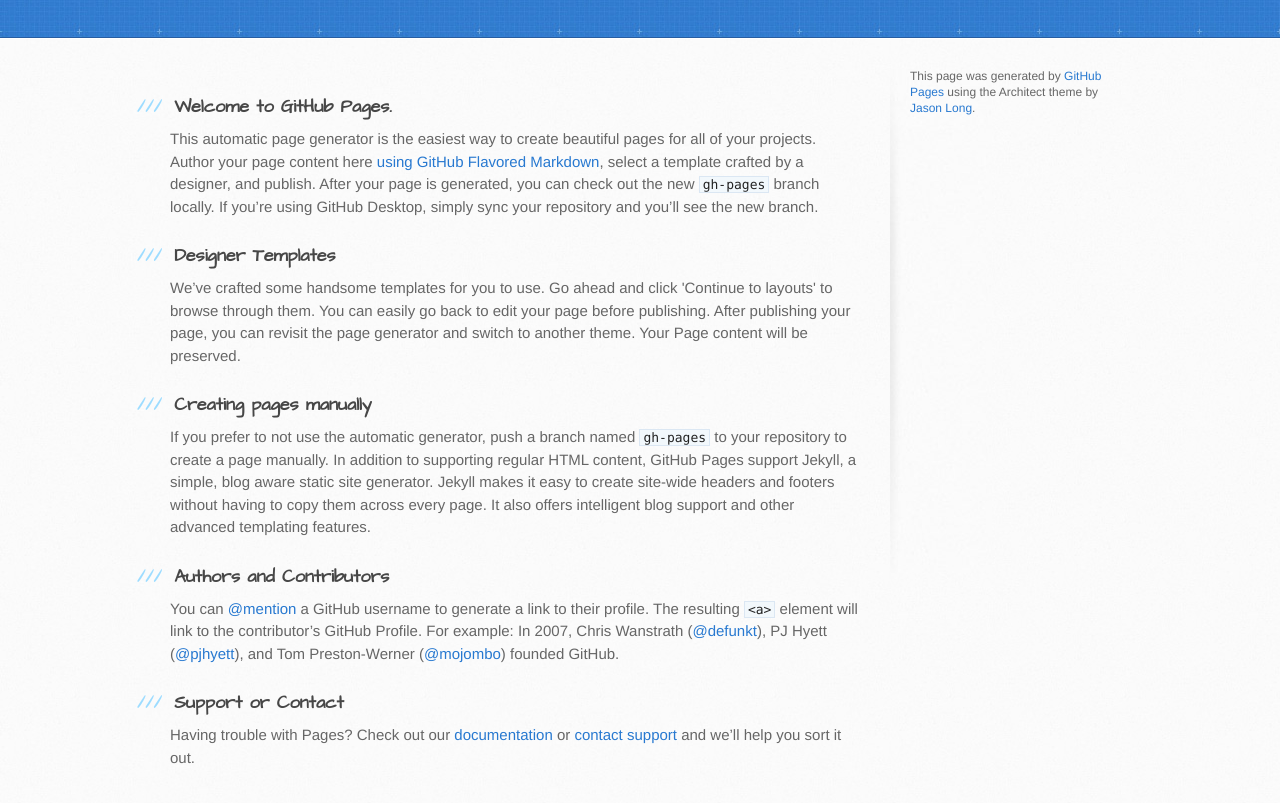
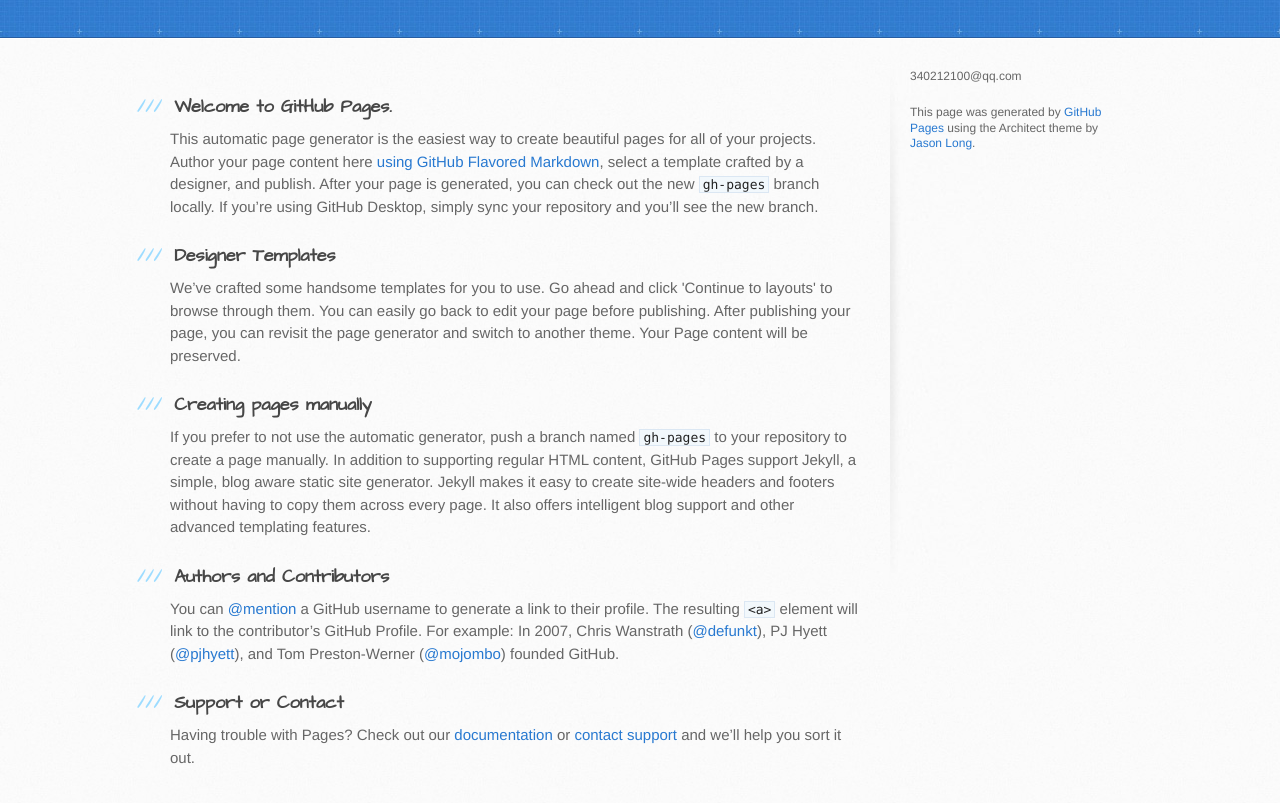
Before and after one commit to lerendan/lerendan.github.io, a plain HTML site: page index.html in a window 1280 px wide. Shown: the part 129-932 px from the top of the page. Drawn offline with Linux system fonts and the light colour scheme.

Commit message:
Update index.html

```diff
--- a/index.html
+++ b/index.html
@@ -13,7 +13,7 @@
     <script src="//html5shiv.googlecode.com/svn/trunk/html5.js"></script>
     <![endif]-->
 
-    <title>Lerendan.com by lerendan</title>
+    <title>Lerendan.com</title>
   </head>
 
   <body>
@@ -56,7 +56,7 @@
 
         <aside id="sidebar">
 
-
+          <p>340212100@qq.com</p>
           <p>This page was generated by <a href="https://pages.github.com">GitHub Pages</a> using the Architect theme by <a href="https://twitter.com/jasonlong">Jason Long</a>.</p>
         </aside>
       </div>
```
